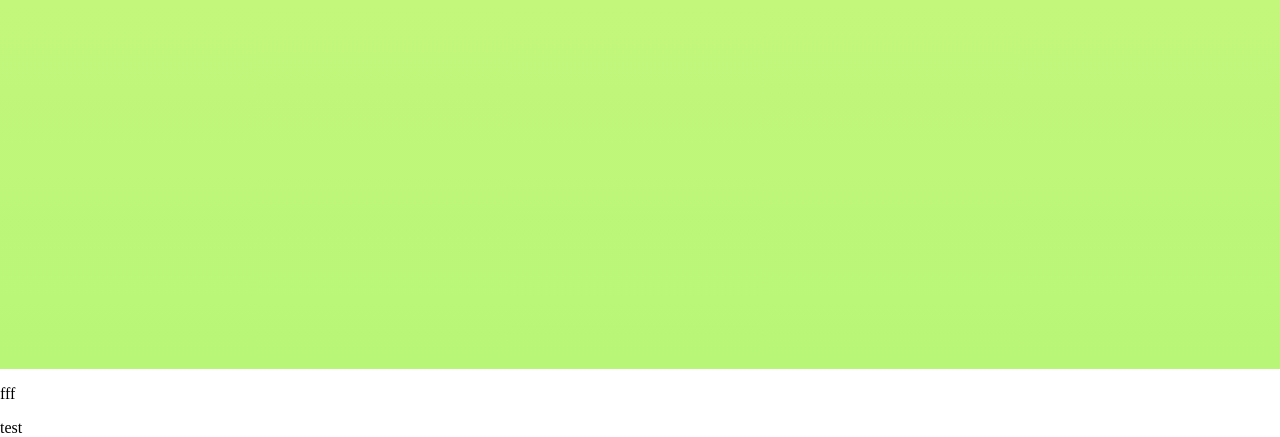
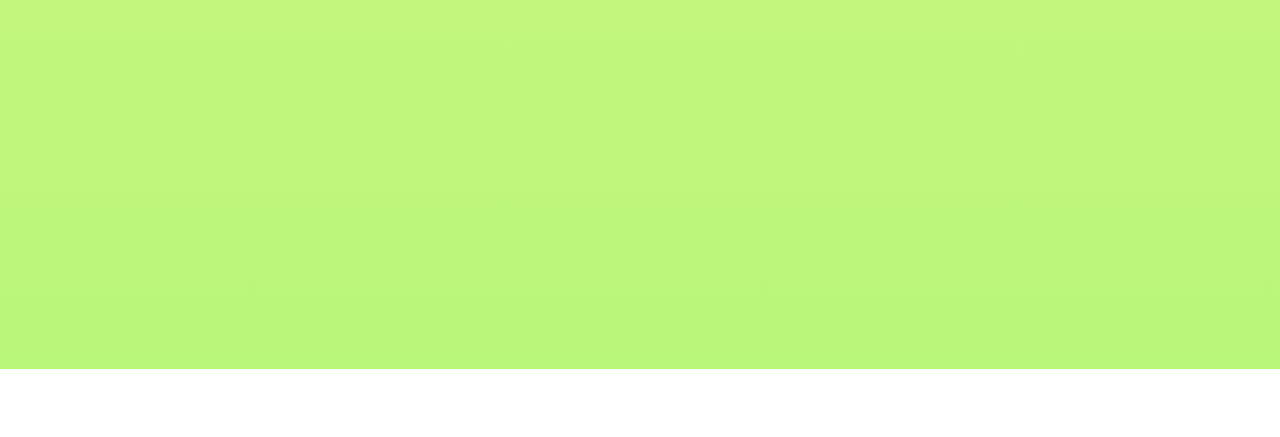
Before and after one commit to Miroslav130908/FrontEnd-Practicum, a React (Create React App) app in the folder react-learning/: page /junior in a window 1280 px wide. Shown: the part 2100-2537 px from the top of the page. After the commit the page ends 2469 px from the top, so only its background shows below. Built offline with nearby package versions, Linux system fonts and the light colour scheme.

Commit message:
MAINMAIN

```diff
--- a/react-learning/src/pages/Info.jsx
+++ b/react-learning/src/pages/Info.jsx
@@ -1,5 +1,5 @@
 import React, { Fragment } from 'react';
-import classes from './../styles/Info.module.css';
+import classes from './../styles/Info.css';
 import Header from './../components/Header/Header';
 
 const Info = () => {
@@ -9,7 +9,7 @@ const Info = () => {
                 <title>ЛМШ</title>
             </head>
             <body className={classes.body}>
-                <Header/>
+                <Header />
                 <div class="infopage" className={classes.infopage}>
                     <p>Абоба</p>
                 </div>
--- a/react-learning/src/pages/Junior_classes.jsx
+++ b/react-learning/src/pages/Junior_classes.jsx
@@ -10,11 +10,9 @@ const Junior_clases = () => {
             </head>
             <body classes="Junior">
                 <Header />
-                <div className={classes.back_ground}></div>
-                <div>
-                    <p>fff</p>
+                <div className={classes.back_ground}>
+                    Здесь мы собрали фоторгафии с мероприятий у 6-8 классов
                 </div>
-                <p>test</p>
             </body>
         </Fragment>
     );
--- a/react-learning/src/styles/Info.module.css
+++ b/react-learning/src/styles/Info.css
@@ -9,6 +9,6 @@
     height: 300vh;
     width: 100vw;
     background: rgb(247,246,131);
-    background: linear-gradient(rgba(247,246,131,1) 0%, rgba(184,246,119,1) 100%);
+    background: linear-gradient(rgb(253, 252, 152) 0%, rgba(184, 246, 119, 1) 100%);
     font-size: 1 em;
 }
--- a/react-learning/src/styles/Junior.module.css
+++ b/react-learning/src/styles/Junior.module.css
@@ -2,6 +2,7 @@ body {
     .back_ground {
         height: 300vh;
         width: 100vw;
+        max-width: 100%;
         background: rgb(247, 246, 131);
         background: linear-gradient(rgb(253, 252, 152) 0%, rgba(184, 246, 119, 1) 100%);
     }
--- a/react-learning/src/styles/index.css
+++ b/react-learning/src/styles/index.css
@@ -2,11 +2,9 @@ body {
     margin: 0;
     padding: 0;
     max-width: 100%;
-    height: 100vh;
 }
 .infopage {
     margin: 0;
     padding: 0;
     max-width: 100%;
-    height: 100vh;
 }
```
